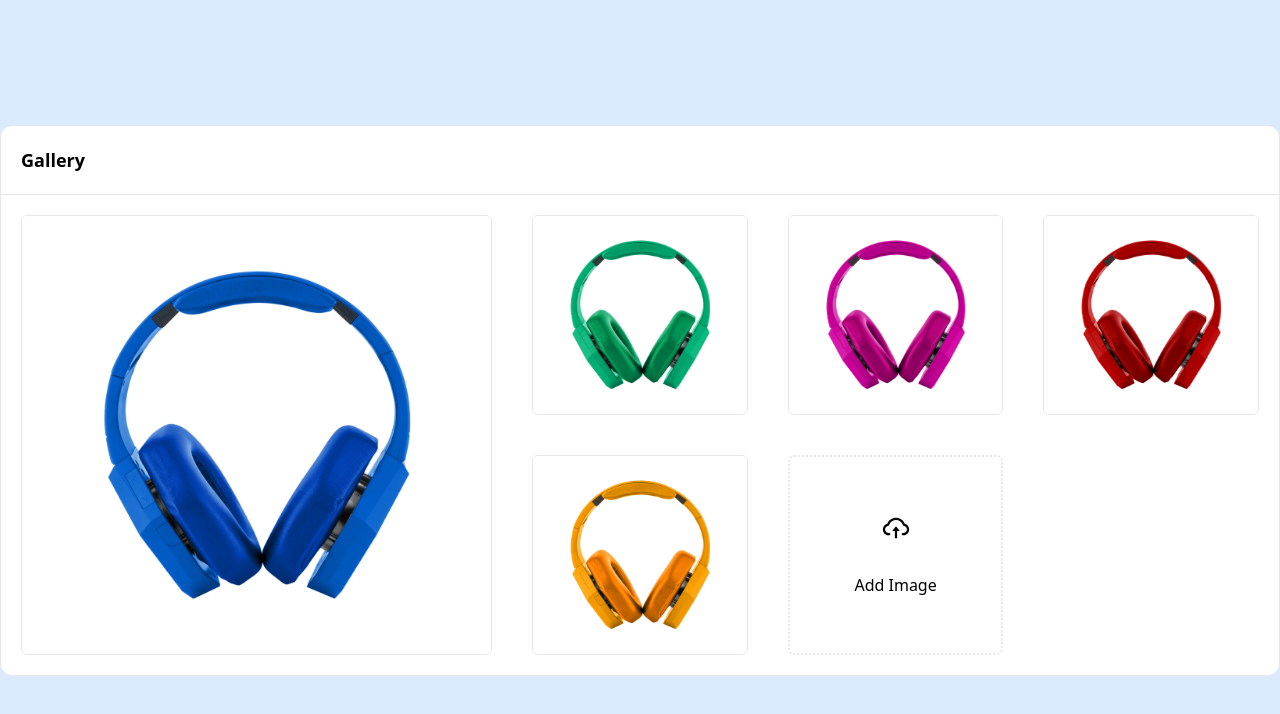
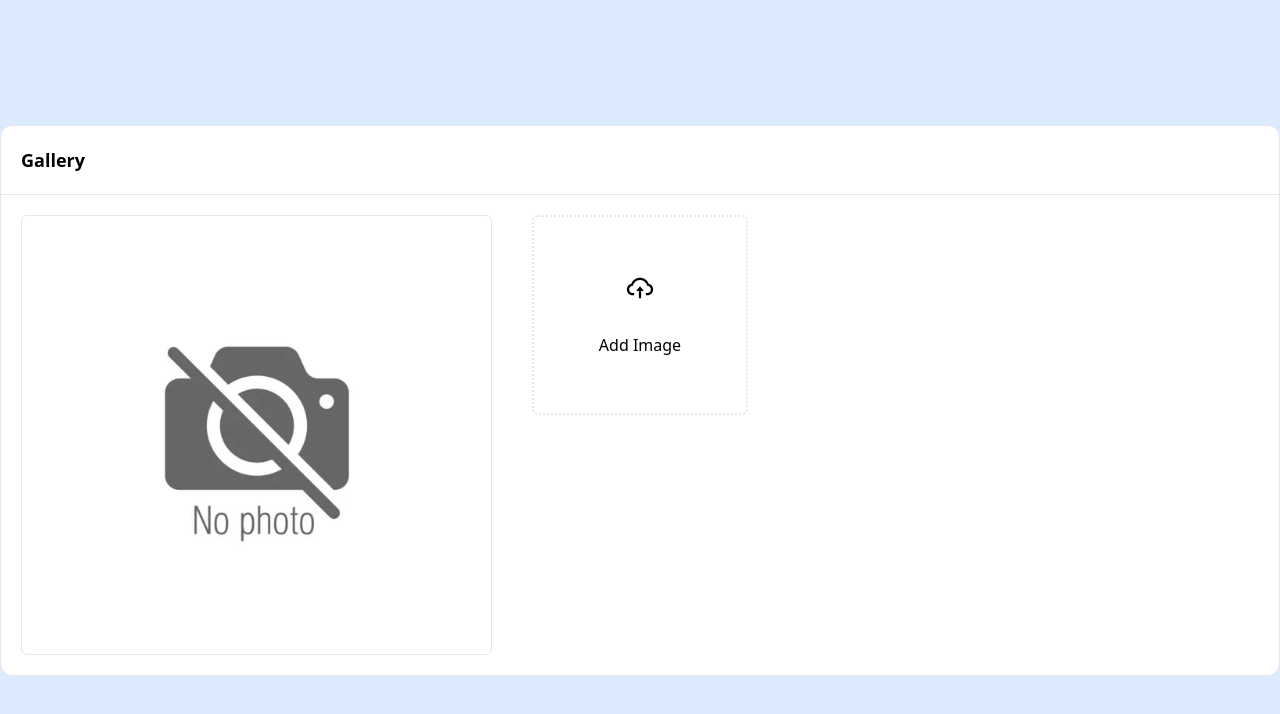
Before and after one commit to web-akash/Gallery-vs3, a React (Vite) app: page / in a window 1280 px wide. Shown: the top 714 px of the page. Built offline with nearby package versions, Linux system fonts and the light colour scheme.

Commit message:
make components and fix some issue

```diff
--- a/src/App.jsx
+++ b/src/App.jsx
@@ -9,15 +9,9 @@ import Picture from "./Components/Picture";
 import Label from "./Components/Label";
 
 function App() {
-  const [images, setImages] = useState([
-    "./assets/image-1.webp",
-    "./assets/image-2.webp",
-    "./assets/image-3.webp",
-    "./assets/image-4.webp",
-    "./assets/image-5.webp",
-    // Add more image URLs here
-  ]);
+  const [images, setImages] = useState([]);
   console.log(images.length);
+  const [showNoPhoto, setShowNoPhoto] = useState(true);
 
   const [selectedImages, setSelectedImages] = useState([]);
   const [featureImageIndex, setFeatureImageIndex] = useState(0);
@@ -58,8 +52,8 @@ function App() {
 
   return (
     <>
-      <Box className="bg-blue-100 min-h-screen  flex items-center ">
-        <Box className="max-w-screen-xl w-full  bg-white mx-auto rounded-xl border ">
+      <Box className="bg-blue-100 min-h-screen overflow-x-hidden md:py-4 flex items-center ">
+        <Box className="max-w-screen-xl w-full   bg-white mx-auto rounded-xl border ">
           <Box className="headerTitel  border-b py-5">
             {selectedImages.length <= 0 && (
               <Heading className="titel text-lg font-bold px-5">
@@ -105,6 +99,27 @@ function App() {
                 onDrop={(e) => handleDrop(e, 0)}
                 onDragOver={(e) => e.preventDefault()}
               >
+                {showNoPhoto ? (
+                  <Box
+                    className={`item-img relative group transition-colors overflow-hidden h-[440px] border rounded-md`}
+                  >
+                    <Picture
+                      className={`items after:absolute after:top-[100%] after:left-0 after:w-full after:h-full after:content after:bg-[rgba(0,0,0,0.48)] after:transition-colors after:z-10 group-after:rounded-md  after:rounded-md ${
+                        selectedImages.includes(0)
+                          ? "after:!top-0 after:bg-[rgba(2,2,2,0.2)]"
+                          : ""
+                      }`}
+                    >
+                      <Images
+                        src={"./assets/noPhoto.jpg"}
+                        className="absolute top-[50%] left-[50%] translate-y-[-50%] translate-x-[-50%]"
+                        alt={`./assets/noPhoto.jpg`}
+                        onDragStart={(e) => handleDragStart(e, 0)}
+                        draggable={true}
+                      />
+                    </Picture>
+                  </Box>
+                ) : (
                   <Box
                     className={`item-img relative group transition-colors overflow-hidden h-[440px] border rounded-md`}
                   >
@@ -123,6 +138,7 @@ function App() {
                         draggable={true}
                       />
                     </Picture>
+
                     <InputChekbox
                       type="checkbox"
                       className={`absolute ${
@@ -140,6 +156,7 @@ function App() {
                       }}
                     />
                   </Box>
+                )}
               </Box>
 
               {images
@@ -197,6 +214,7 @@ function App() {
                     onChange={(e) => {
                       const files = Array.from(e.target.files);
                       const newImages = [...images];
+                      setShowNoPhoto(false);
                       files.forEach((file) => {
                         newImages.push(URL.createObjectURL(file));
                       });
--- a/src/Components/Box.jsx
+++ b/src/Components/Box.jsx
@@ -10,6 +10,9 @@ const Box = ({
   onDragStart,
   key,
   draggable,
+  onTouchMove,
+  onTouchEnd,
+  onTouchStart,
 }) => {
   return (
     <div
@@ -21,6 +24,9 @@ const Box = ({
       onClick={onClick}
       className={className}
       onDragStart={onDragStart}
+      onTouchMove={onTouchMove}
+      onTouchEnd={onTouchEnd}
+      onTouchStart={onTouchStart}
     >
       {children}
     </div>
--- a/src/Components/Images.jsx
+++ b/src/Components/Images.jsx
@@ -1,6 +1,14 @@
 import React from "react";
 
-const Images = ({ src, className, alt, onDragStart, draggable }) => {
+const Images = ({
+  src,
+  className,
+  alt,
+  onDragStart,
+  draggable,
+  onTouchStart,
+  onTouchMove,
+}) => {
   return (
     <img
       src={src}
@@ -8,6 +16,8 @@ const Images = ({ src, className, alt, onDragStart, draggable }) => {
       alt={alt}
       onDragStart={onDragStart}
       draggable={draggable}
+      onTouchStart={onTouchStart}
+      onTouchMove={onTouchMove}
     />
   );
 };
```
Also changed, not shown: 1 other file (tests, documents, lock files or other folders). Lines whose indentation alone changed are shown as unchanged.
